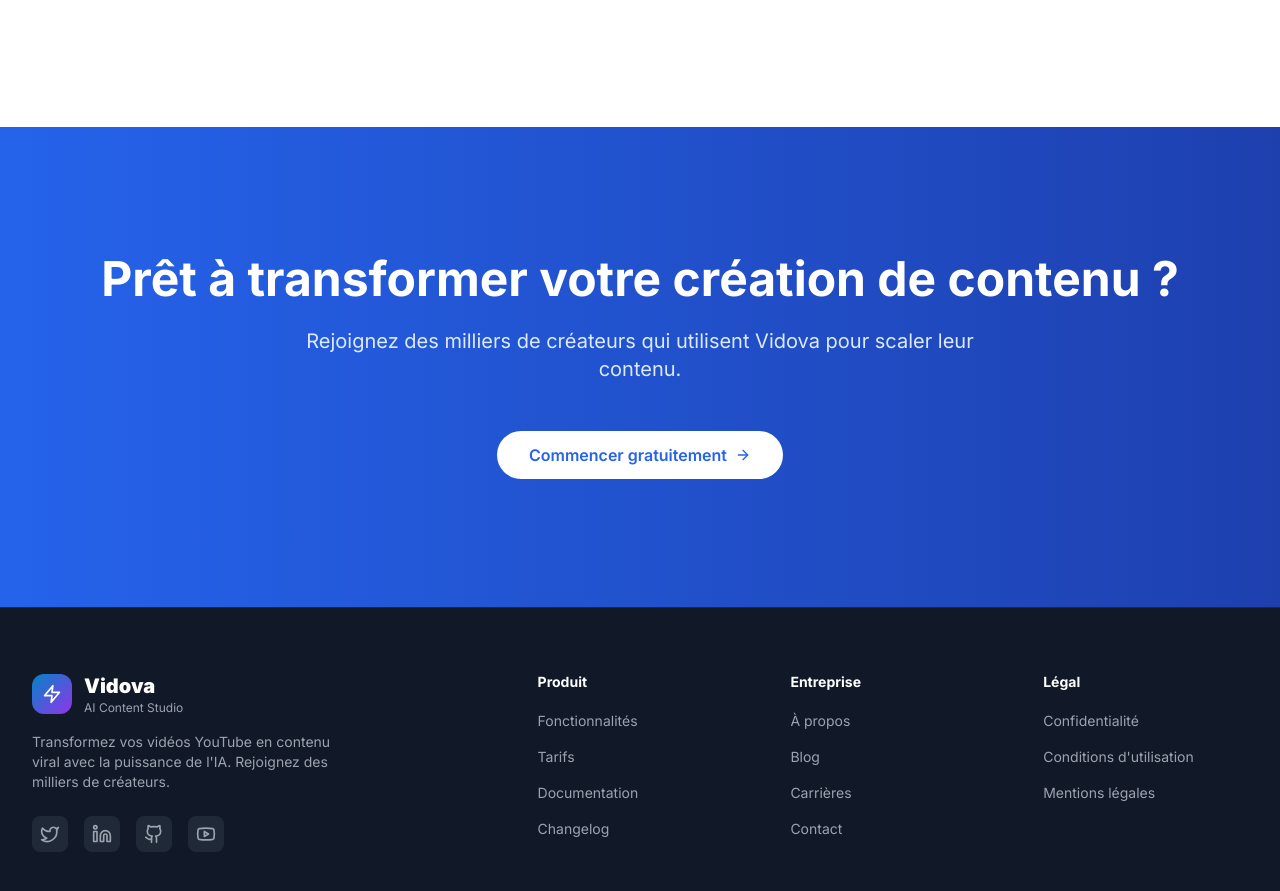
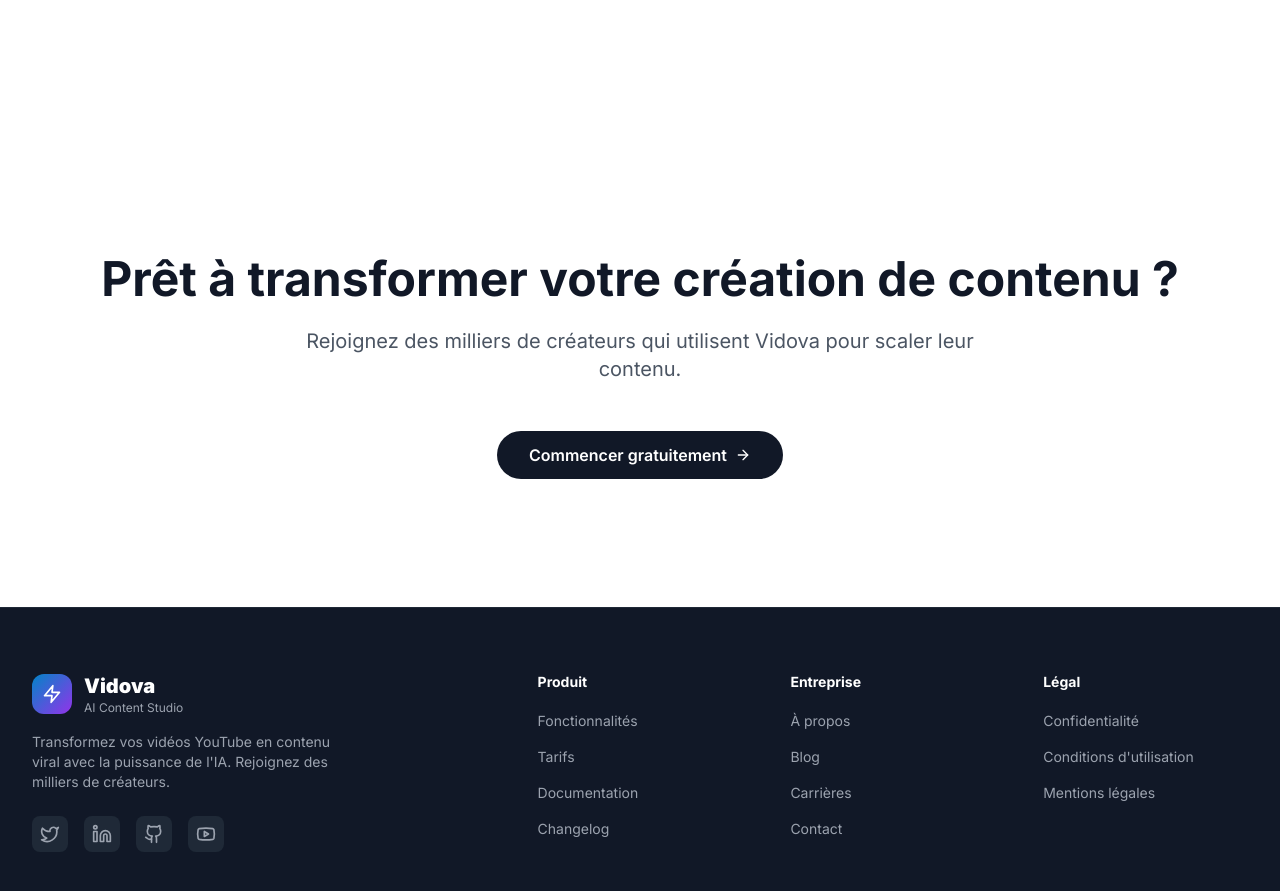
Before and after one commit to skrt67/creatoros, a Next.js app in the folder frontend/: page / in a window 1280 px wide. Shown: the part 3020-3911 px from the top of the page. Built offline with nearby package versions, Linux system fonts and the light colour scheme.

Commit message:
Change CTA section to white background

```diff
--- a/frontend/app/page.tsx
+++ b/frontend/app/page.tsx
@@ -169,18 +169,18 @@ export default function HomePage() {
       {/* Spacing */}
       <div className="h-16 bg-white"></div>
 
-      {/* CTA Section - Blue Gradient */}
-      <section className="px-6 lg:px-12 py-32 bg-gradient-to-r from-blue-600 to-blue-800">
+      {/* CTA Section - White */}
+      <section className="px-6 lg:px-12 py-32 bg-white">
         <div className="max-w-6xl mx-auto text-center">
-          <h2 className="text-4xl lg:text-5xl font-bold text-white mb-6">
+          <h2 className="text-4xl lg:text-5xl font-bold text-gray-900 mb-6">
             Prêt à transformer votre création de contenu ?
           </h2>
-          <p className="text-xl text-blue-100 mb-12 max-w-2xl mx-auto">
+          <p className="text-xl text-gray-600 mb-12 max-w-2xl mx-auto">
             Rejoignez des milliers de créateurs qui utilisent Vidova pour scaler leur contenu.
           </p>
           <Link
             href="/register"
-            className="inline-flex items-center gap-2 px-8 py-3 bg-white hover:bg-gray-100 text-blue-600 font-semibold rounded-full transition-colors"
+            className="inline-flex items-center gap-2 px-8 py-3 bg-gray-900 hover:bg-gray-800 text-white font-semibold rounded-full transition-colors"
           >
             Commencer gratuitement
             <ArrowRight className="h-4 w-4" />
```
